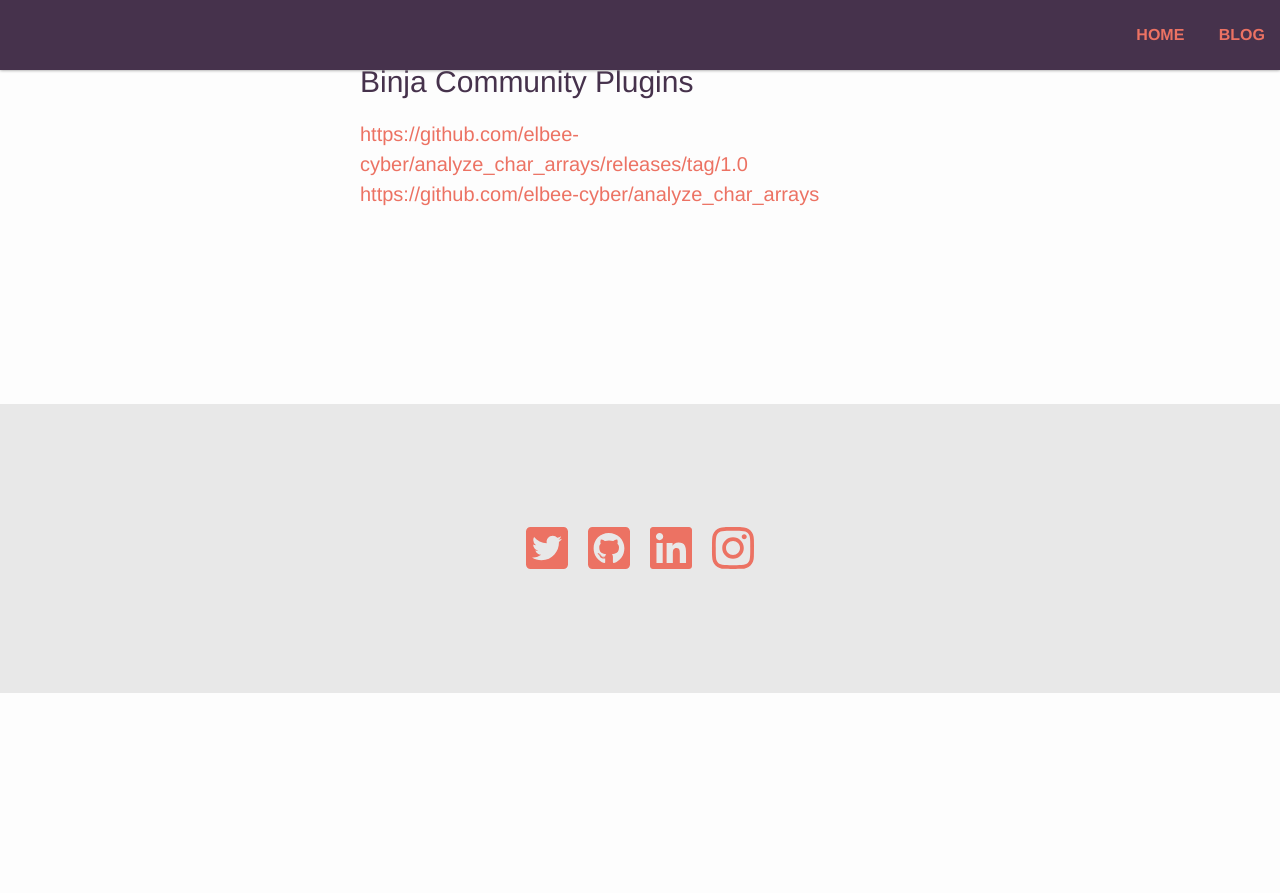
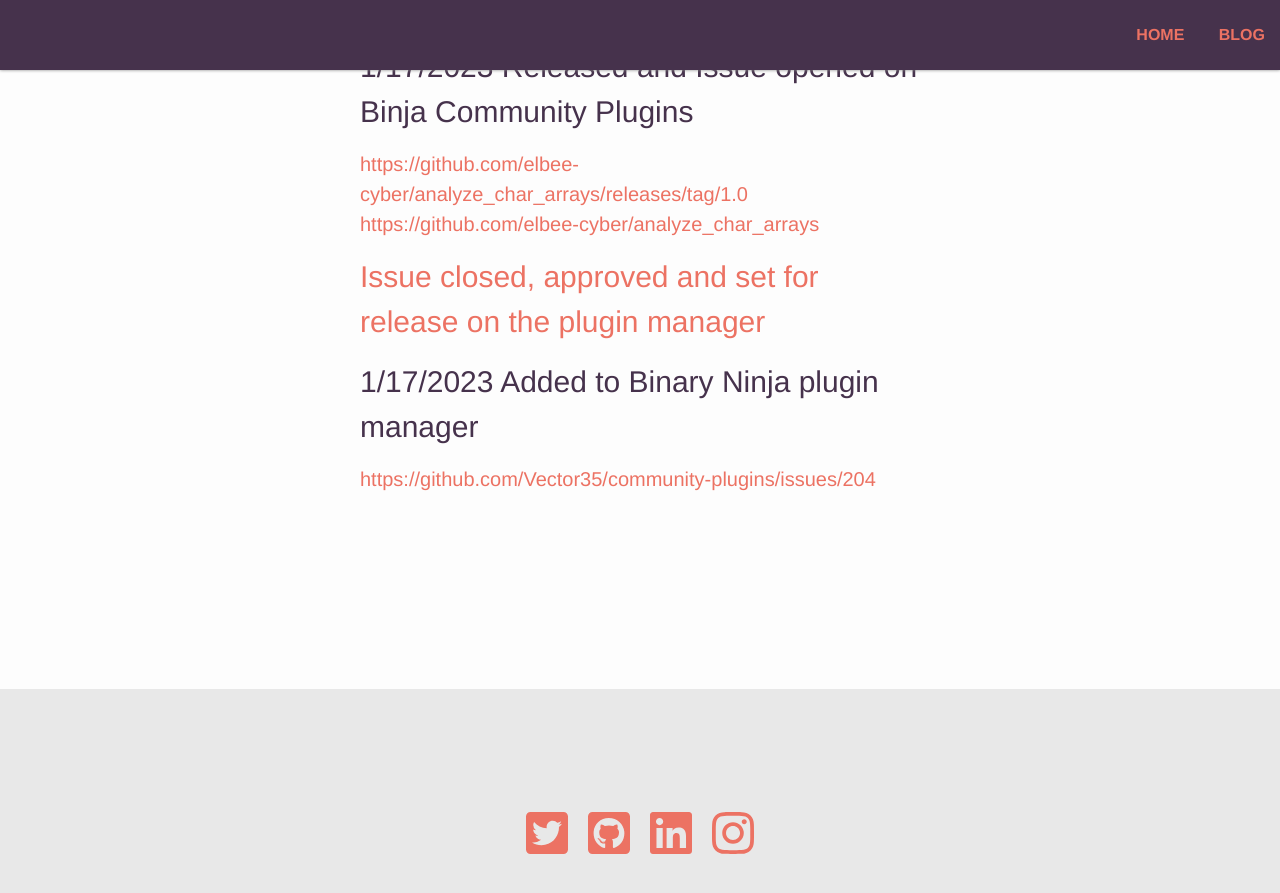
Before and after one commit to elbee-cyber/old.elbee-cyber.github.io, a Jekyll site: the page built from _posts/2023-1-17-chararr-definer-release.md, in a window 1280 px wide and 900 px high, scrolled down 1202 px. Shown: the top 893 px of the window. Built offline with Jekyll 4.4.1, drawn with Linux system fonts in a browser that asks for light colours; before the commit the page ends 1895 px from its top, so only the background shows below that.

Commit message:
Update 2023-1-17-chararr-definer-release.md

```diff
--- a/_posts/2023-1-17-chararr-definer-release.md
+++ b/_posts/2023-1-17-chararr-definer-release.md
@@ -7,6 +7,7 @@ Published on: **2023-1-17** and last edited on: **2023-1-17**
 
 # Timeline
 1. [1/17/2023](#release)
+2. [1/17/2023](#accepted)
 
 # Binary Ninja Char Arrays
 Author: **elbee**
@@ -24,7 +25,13 @@ To operate the plugin simply right click in your pane and select an option. The
 
 This plugin is released under an [MIT license](https://github.com/elbee-cyber/analyze_char_arrays/blob/main/LICENSE).
 
+<a name="accepted"></a>
 ## 1/17/2023 Released and Issue opened on Binja Community Plugins
 
 <a href="https://github.com/elbee-cyber/analyze_char_arrays/releases/tag/1.0">https://github.com/elbee-cyber/analyze_char_arrays/releases/tag/1.0</a>
 <a href="https://github.com/elbee-cyber/analyze_char_arrays">https://github.com/elbee-cyber/analyze_char_arrays</a>
+
+# Issue closed, approved and set for release on the plugin manager
+## 1/17/2023 Added to Binary Ninja plugin manager
+
+<a href="https://github.com/Vector35/community-plugins/issues/204">https://github.com/Vector35/community-plugins/issues/204</a>
```
